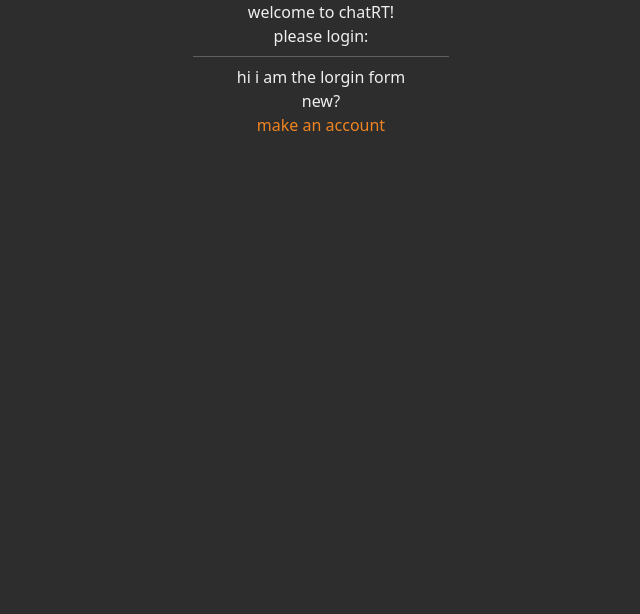
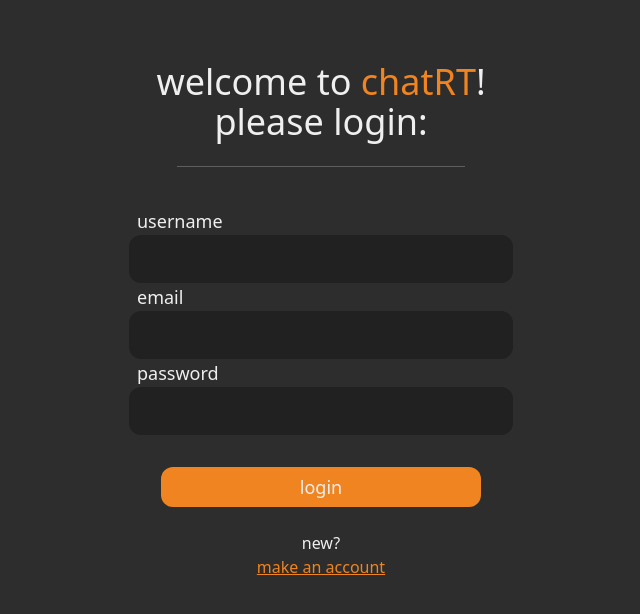
Before and after one commit to AdXenith/chatRT, a React (Create React App) app: page / in a window 1280 px wide. Shown: the top 614 px of the page, without its empty margins (319-959 px from the left). Built offline with nearby package versions, Linux system fonts and the light colour scheme.

Commit message:
presentable index

```diff
--- /dev/null
+++ b/src/components/Footer.js
@@ -0,0 +1,11 @@
+import React from 'react';
+
+function Footer() {
+    return (
+        <div className='footer bg-black w-screen h-14 bottom-0 fixed'>
+
+        </div>
+     );
+}
+
+export default Footer;
--- a/src/components/LoginForm.js
+++ b/src/components/LoginForm.js
@@ -1,10 +1,25 @@
 import React from 'react';
 
 
-function LoginForm() {
+function LoginForm({regOrLogin}) {
     return (
         <form>
-            <p>hi i am the lorgin form</p>
+            <div className='flex flex-col'>
+            <label className="text-left ml-2 text-lg" for="username">username</label>
+            <input className="bg-black rounded-xl min-w-fit h-12 px-2 pb-1" type={'text'} id="username"></input>
+            </div>
+
+            <div className='flex flex-col'>
+            <label className="text-left ml-2 text-lg" for="email">email</label>
+            <input className="bg-black rounded-xl min-w-fit h-12 px-2 pb-1" type={'text'} id="email"></input>
+            </div>
+
+            <div className='flex flex-col'>
+            <label className="text-left ml-2 text-lg" for="password">password</label>
+            <input className="bg-black rounded-xl min-w-fit h-12 px-2 pb-1" type={'password'} id="password"></input>
+            </div>
+
+            <input className="bg-orange rounded-xl h-10 w-80 mt-8 text-lg hover:bg-orangedark hover:cursor-pointer" type={'submit'} value={regOrLogin}></input>
         </form>
      );
 }
--- a/src/components/Main.js
+++ b/src/components/Main.js
@@ -5,13 +5,14 @@
 
 function Main() {
     return (
-        <main className='text-center text-white'>
+        <main className='container align-middle mx-auto text-center text-white max-w-sm pb-40'>
             <WelcomeHeader
-                regOrLogin="login"/>
+                regOrLogin={"login"}/>
 
-            <hr className='text-lightgray mt-2 mb-2 w-64 m-auto'></hr>
+            <hr className='text-lightgray mt-6 mb-10 w-72 m-auto'></hr>
 
-            <LoginForm />
+            <LoginForm
+                regOrLogin={"login"}/>
 
             <MakeAccount />
         </main>
--- a/src/components/MakeAccount.js
+++ b/src/components/MakeAccount.js
@@ -2,9 +2,9 @@
 
 function MakeAccount() {
     return (
-        <div>
-            <p>new?</p>
-            <a className='text-orange'>make an account</a>
+        <div className='mt-6'>
+            <p className=''>new?</p>
+            <a href='' className='text-orange underline'>make an account</a>
         </div>
      );
 }
--- a/src/components/WelcomeHeader.js
+++ b/src/components/WelcomeHeader.js
@@ -2,8 +2,8 @@
 
 function WelcomeHeader({ regOrLogin }) {
     return (
-        <h1>
-            welcome to <span className='titleColor'>chatRT</span>! <br/>
+        <h1 className='font-light text-4xl'>
+            welcome to <span className='text-orange'>chatRT</span>! <br/>
             please {regOrLogin}:
         </h1>
     );
--- a/src/containers/App.js
+++ b/src/containers/App.js
@@ -1,10 +1,12 @@
 import Main from '../components/Main';
 import '../components/css/App.css';
+import Footer from '../components/Footer';
 
 function App() {
   return (
-    <div className="App">
+    <div className="flex flex-col justify-center w-screen h-screen">
       <Main></Main>
+      <Footer></Footer>
     </div>
   );
 }
--- a/tailwind.config.js
+++ b/tailwind.config.js
@@ -4,6 +4,7 @@
   theme: {
     colors: {
       orange: '#EF8421',
+      orangedark: '#bf6613',
       white: '#EFEFEF',
       black: '#212121',
       gray: '#2D2D2D',
```
